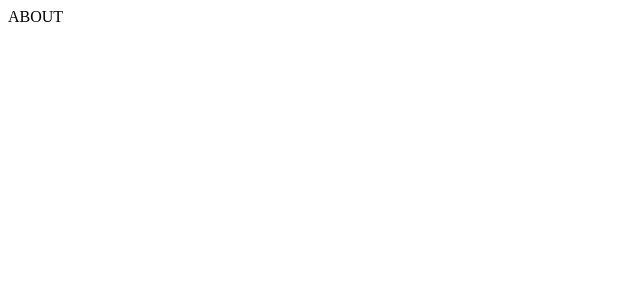
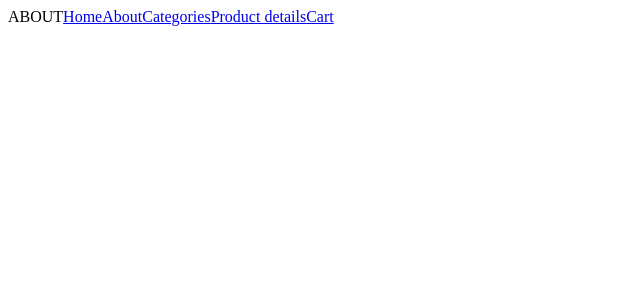
Before and after one commit to Maxdeoro/webShopReactRouter, a React (Vite) app: page /about in a window 1280 px wide. Shown: the top 300 px of the page, without its empty margins (0-640 px from the left). Built offline with nearby package versions, Linux system fonts and the light colour scheme.

Commit message:
add NavLink, create Header

```diff
--- a/src/components/Header.jsx
+++ b/src/components/Header.jsx
@@ -1,8 +1,14 @@
-import React from "react";
+import { NavLink } from "react-router-dom";
 
 function Header() {
     return (
-        <div></div>
+        <>
+            <NavLink to='/'>Home</NavLink>
+            <NavLink to='about'>About</NavLink>
+            <NavLink to='categories'>Categories</NavLink>
+            <NavLink to='product'>Product details</NavLink>
+            <NavLink to='cart'>Cart</NavLink>
+        </>
     )
 };
 
--- a/src/index.css
+++ b/src/index.css
@@ -0,0 +1,4 @@
+.active {
+    font-weight: bold;
+    color: blue;
+}
--- a/src/pages/About.jsx
+++ b/src/pages/About.jsx
@@ -1,9 +1,10 @@
-import React from "react";
+import Header from "../components/Header";
 
 function About() {
     return (
         <div>
             ABOUT
+            <Header/>
         </div>
     )
 }
--- a/src/pages/Cart.jsx
+++ b/src/pages/Cart.jsx
@@ -1,9 +1,10 @@
-import React from "react";
+import Header from "../components/Header";
 
 function Cart() {
     return (
         <div>
             CART
+            <Header/>
         </div>
     )
 }
--- a/src/pages/Home.jsx
+++ b/src/pages/Home.jsx
@@ -1,15 +1,10 @@
-import React from "react";
-import { Link } from "react-router-dom";
+import Header from "../components/Header";
 
 function Home() {
     return (
         <div>
-            HOME
-            <Link to='/'>Home</Link>
-            <Link to='about'>About</Link>
-            <Link to='categories'>Categories</Link>
-            <Link to='product'>Product details</Link>
-            <Link to='cart'>Cart</Link>
+            {/* HOME */}
+            <Header/>
         </div>
     )
 }
--- a/src/pages/ProductDetails.jsx
+++ b/src/pages/ProductDetails.jsx
@@ -1,9 +1,10 @@
-import React from "react";
+ import Header from "../components/Header";
 
 function ProductDetails() {
     return (
         <div>
             PRODUCT DETAILS
+            <Header/>
         </div>
     )
 }
```
